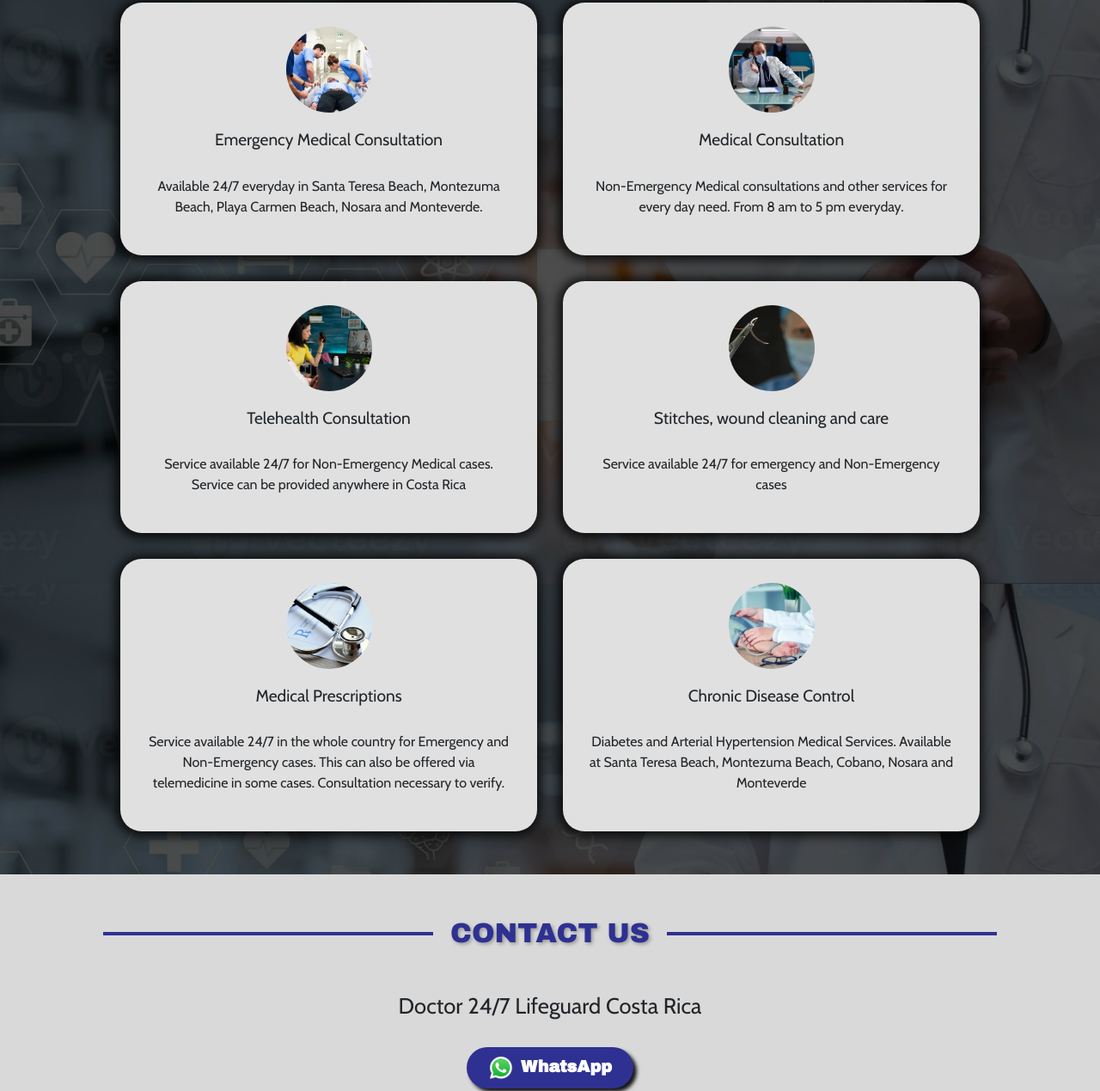
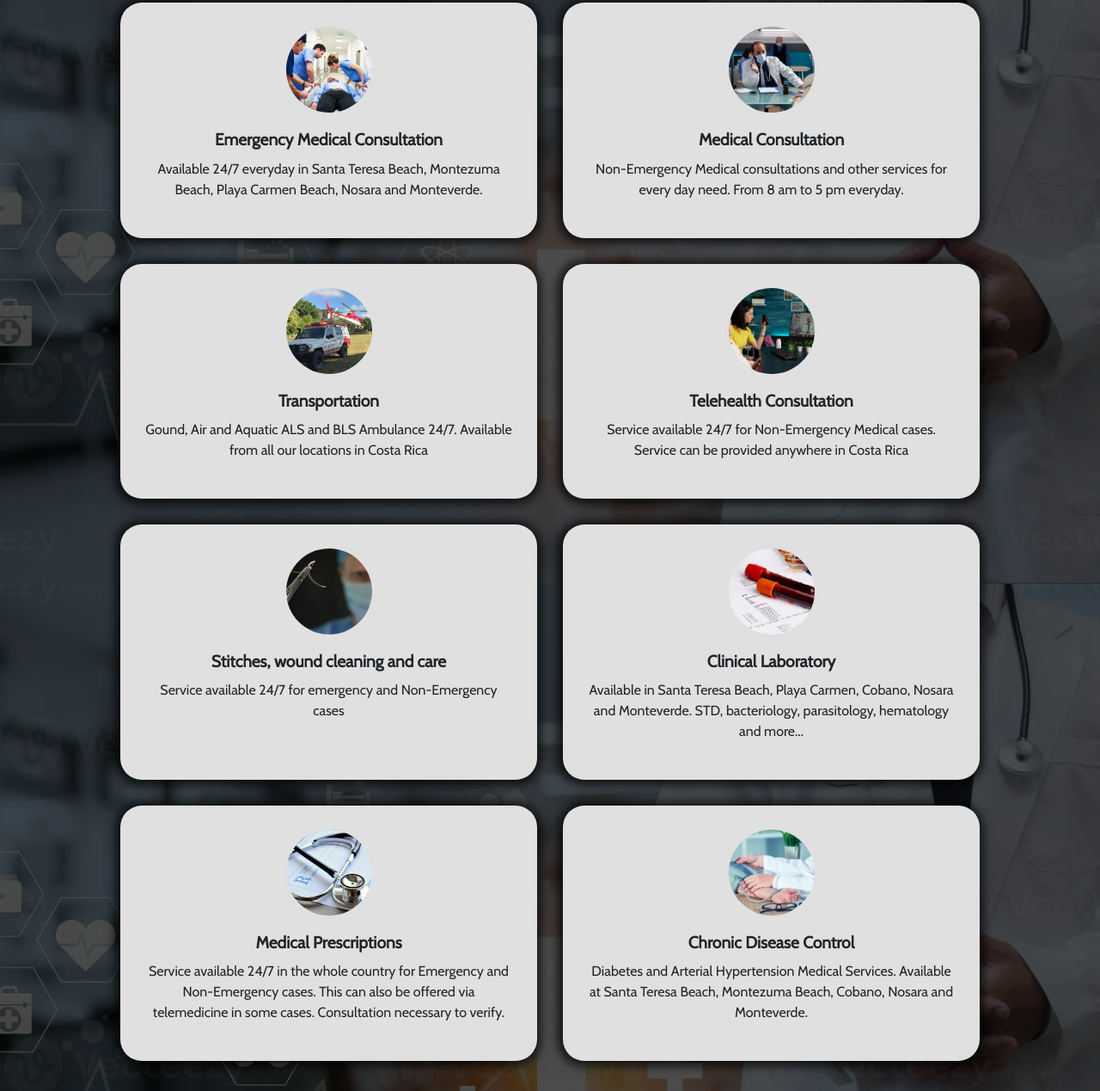
Before and after one commit to 8thajor8/santateresadoctor, a website: page index.html in a window 1280 px wide. Shown: the part 1386-2655 px from the top of the page at 86% size. Drawn offline with nearby package versions, Linux system fonts and the light colour scheme.

Commit message:
services fix

```diff
--- a/index.html
+++ b/index.html
@@ -5,7 +5,7 @@
     <meta http-equiv="X-UA-Compatible" content="IE=edge">
     <meta name="viewport" content="width=device-width, initial-scale=1.0">
     <meta name="description" content="Santa Teresa doctor, part of Lifeguard Costa Rica, provides fast and reliable medical services in Santa Teresa, Puntarenas. Available 24/7 for emergency consultations, medical consultations, stitches, wound care, and more. Contact us now for quality medical care when you need it most.">
-    <meta name="keywords" content="urgent care, doctor, Santa Teresa, Lifeguard Costa Rica, doctor in malpais, emergency medical services, ambulance dispatch, medical consultation, stitches, wound care, Puntarenas, medical clinic, telehealth, telemedicine">
+    <meta name="keywords" content="urgent care, doctor, Santa Teresa, Lifeguard Costa Rica, doctor in malpais, emergency medical services, ambulance dispatch, medical consultation, stitches, wound care, Puntarenas, medical clinic, telehealth, telemedicine, clinical laboratory, evacuation, ambulance">
     <meta property="og:url" content="https://santateresadoctor.com/">
     <meta property="og:site_name" content="Santa Teresa Doctor">
     <meta property="og:title" content="Santa Teresa Doctor">
@@ -152,6 +152,13 @@
             </div>
 
             <div class="card align-items-center" data-aos="fade-up">
+                <img src="./assets/transportation.jpg" alt="medical transportation" class="card__image">
+                <h3 class="card__title">Transportation</h3>
+                <p class="card__text">Gound, Air and Aquatic ALS and BLS Ambulance 24/7. Available from all our locations in Costa Rica</p>
+            </div>
+
+
+            <div class="card align-items-center" data-aos="fade-up">
                 <img src="./assets/telehealth.webp" alt="telehealth" class="card__image">
                 <h3 class="card__title">Telehealth Consultation</h3>
                 <p class="card__text"> Service available 24/7 for Non-Emergency Medical cases. Service can be provided anywhere in Costa Rica</p>
@@ -162,6 +169,14 @@
                 <img src="./assets/stitches.webp" alt="stitching and wound cleaning" class="card__image">
                 <h3 class="card__title">Stitches, wound cleaning and care</h3>
                 <p class="card__text">Service available 24/7 for emergency and Non-Emergency cases</p>
+
+            </div>
+
+            <div class="card align-items-center" data-aos="fade-up" data-aos-delay="300">
+                <img src="./assets/laboratory.webp" alt="clinical laboratory" class="card__image">
+                <h3 class="card__title">Clinical Laboratory</h3>
+
+                <p class="card__text">Available in Santa Teresa Beach, Playa Carmen, Cobano, Nosara and Monteverde. STD, bacteriology, parasitology, hematology and more...</p>
 
 
             </div>
@@ -175,7 +190,7 @@
             <div class="card align-items-center" data-aos="fade-up">
                 <img src="./assets/chronicdisease.webp" alt="chronic disease control" class="card__image">
                 <h3 class="card__title">Chronic Disease Control</h3>
-                <p class="card__text"> Diabetes and Arterial Hypertension Medical Services. Available at Santa Teresa Beach, Montezuma Beach, Cobano, Nosara and Monteverde</p>
+                <p class="card__text"> Diabetes and Arterial Hypertension Medical Services. Available at Santa Teresa Beach, Montezuma Beach, Cobano, Nosara and Monteverde.</p>
             </div>
         </div>
             <div class="parallax__services"></div>
--- a/scss/style.scss
+++ b/scss/style.scss
@@ -437,7 +437,8 @@ body{
 
 .card__title {
     font-size: 1.2rem;
-    margin-bottom: 30px;
+    margin-bottom: 10px;
+    font-weight: bold;
 }
 
 .card__text {
```
Also changed, not shown: assets/laboratory.webp (added), assets/transportation.jpg (added), css/main.css, 1 other file.
